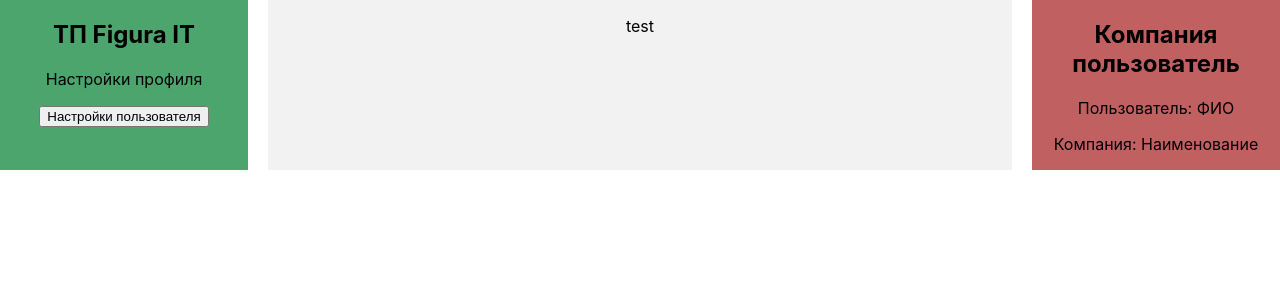
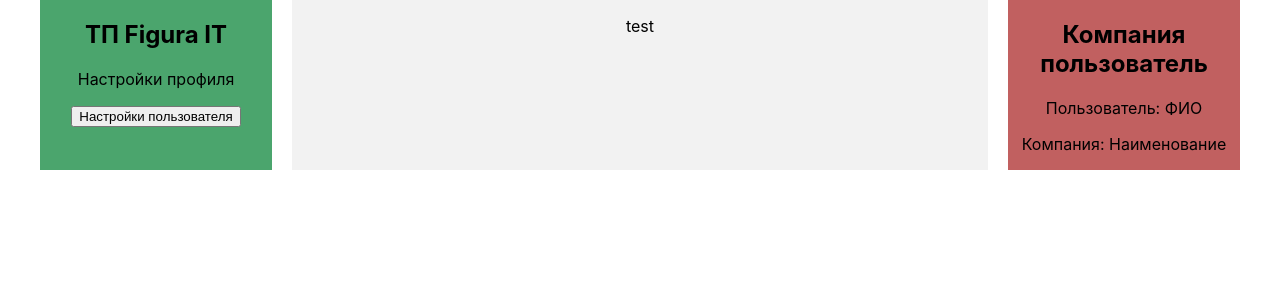
Before and after one commit to Nosovitsi/Figura, a React (Create React App) app: page / in a window 1280 px wide. Shown: the top 300 px of the page. Built offline with nearby package versions, Linux system fonts and the light colour scheme.

Commit message:
container for main page

```diff
--- a/src/App.css
+++ b/src/App.css
@@ -41,4 +41,6 @@
   display: grid;
   grid-template-columns: 1fr 3fr 1fr;
   grid-gap: 20px;
+  width: 1200px;
+  margin: 0 auto;
 }
```
